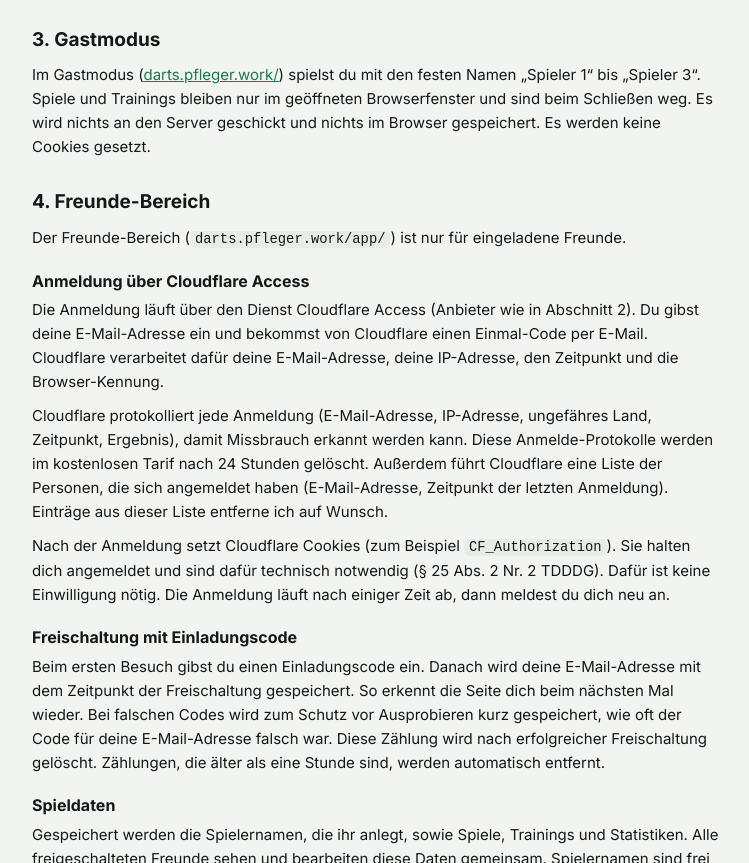
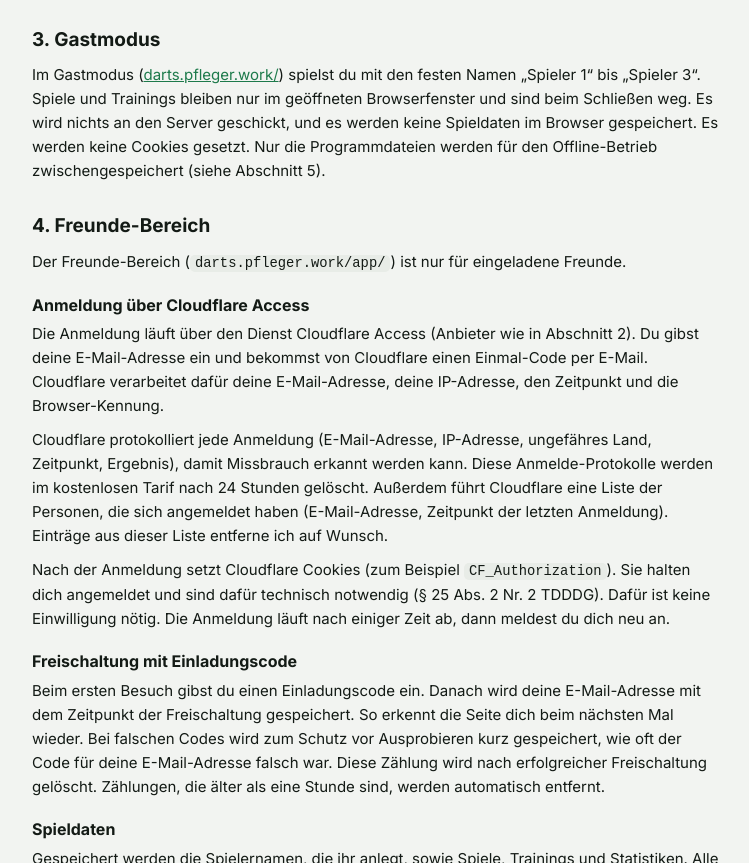
Before and after one commit to DerxRote/DartsDerRote, a website: page public/datenschutz.html in a window 1280 px wide. Shown: the part 1085-1948 px from the top of the page, without its empty margins (264-1013 px from the left). Drawn offline with Linux system fonts and the light colour scheme.

Commit message:
Rechtlicher Check: Schrift-Lizenzen, Namensnennung, Nominatim-Regeln (#12)
Lizenztexte der lokal ausgelieferten Schriften (SIL OFL) beilegen und im Impressum nennen.
GPS-Art: OSM-Namensnennung 'OpenStreetMap-Mitwirkende' + FOSSGIS auf der Karte und in der GPX-Datei,
Nominatim-Anfragen auf 1 pro Sekunde drosseln. Darts: Gastmodus-Text zum Offline-Zwischenspeicher präzisiert.


Claude-Session: https://claude.ai/code/session_01DcdNTK5XpkXxyGdeFwj6si

Co-authored-by: Claude <noreply@anthropic.com>

```diff
--- a/public/datenschutz.html
+++ b/public/datenschutz.html
@@ -31,7 +31,7 @@
 <p>Rechtsgrundlage ist Art. 6 Abs. 1 lit. f DSGVO. Mein berechtigtes Interesse ist ein sicherer und funktionierender Betrieb der Website. Cloudflare arbeitet für mich als Auftragsverarbeiter, dafür gilt ein Vertrag zur Auftragsverarbeitung nach Art. 28 DSGVO. Cloudflare kann Daten auch in den USA und in anderen Ländern verarbeiten. Cloudflare ist nach dem EU-US Data Privacy Framework zertifiziert (Angemessenheitsbeschluss der EU-Kommission, Art. 45 DSGVO). Zusätzlich gelten die Standardvertragsklauseln der EU-Kommission (Art. 46 DSGVO). Mehr dazu: <a href="https://www.cloudflare.com/de-de/privacypolicy/" rel="noopener">Datenschutzerklärung von Cloudflare</a>.</p>
 
 <h2>3. Gastmodus</h2>
-<p>Im Gastmodus (<a href="/">darts.pfleger.work/</a>) spielst du mit den festen Namen „Spieler 1“ bis „Spieler 3“. Spiele und Trainings bleiben nur im geöffneten Browserfenster und sind beim Schließen weg. Es wird nichts an den Server geschickt und nichts im Browser gespeichert. Es werden keine Cookies gesetzt.</p>
+<p>Im Gastmodus (<a href="/">darts.pfleger.work/</a>) spielst du mit den festen Namen „Spieler 1“ bis „Spieler 3“. Spiele und Trainings bleiben nur im geöffneten Browserfenster und sind beim Schließen weg. Es wird nichts an den Server geschickt, und es werden keine Spieldaten im Browser gespeichert. Es werden keine Cookies gesetzt. Nur die Programmdateien werden für den Offline-Betrieb zwischengespeichert (siehe Abschnitt 5).</p>
 
 <h2>4. Freunde-Bereich</h2>
 <p>Der Freunde-Bereich (<code>darts.pfleger.work/app/</code>) ist nur für eingeladene Freunde.</p>
```
Also changed, not shown: public/impressum.html (+1 -0 lines), public/fonts/LICENSE-BarlowCondensed.txt (added), public/fonts/LICENSE-Inter.txt (added).
